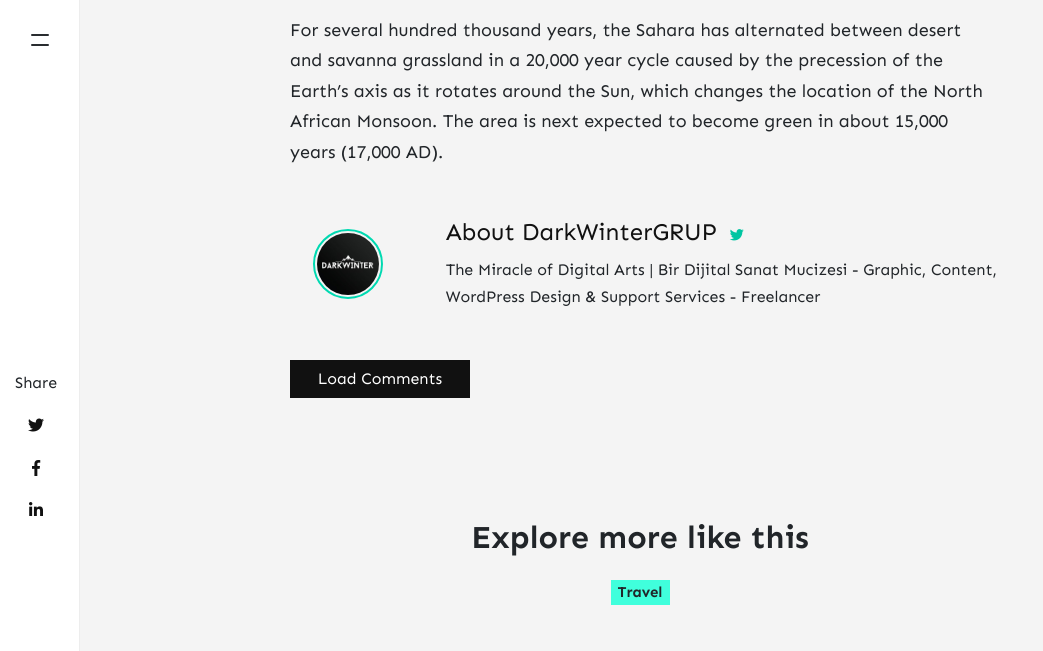
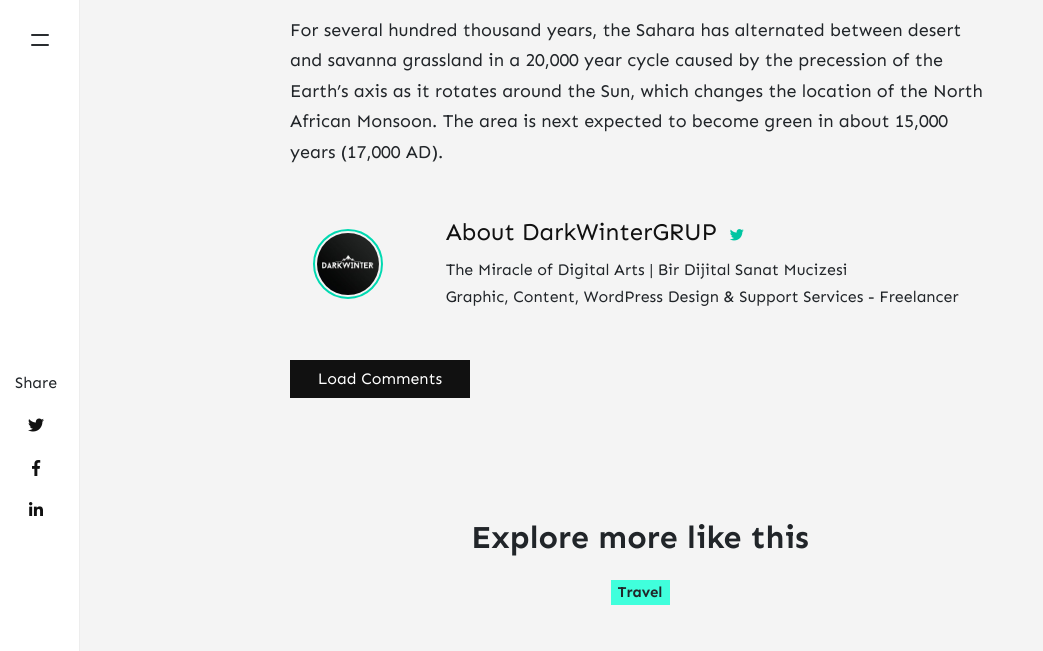
Before and after one commit to darkwintergrup/BLOG, a Jekyll site: the page built from _posts/2020-02-1-much-more-than-a-desert-trip-to-sahara.md, in a window 1280 px wide and 900 px high, scrolled down 1666 px, cut to the strip 0-651 px from the top of the window. Shown: the whole strip, without its empty margins (0-1043 px from the left). Built offline with Jekyll 4.4.1, drawn with Linux system fonts in a browser that asks for light colours; nearby versions of some CDN libraries; comment, search, counter and statistics services are not loaded.

```diff
--- a/_config.yml
+++ b/_config.yml
@@ -21,7 +21,7 @@ authors:
     email: darkwintergrup@gmail.com
     web: https://www.instagram.com/darkwintergrup/
     twitter: https://www.instagram.com/darkwintergrup/
-    description: "The Miracle of Digital Arts | Bir Dijital Sanat Mucizesi - Graphic, Content, WordPress Design & Support Services - Freelancer"
+    description: "The Miracle of Digital Arts | Bir Dijital Sanat Mucizesi <br>Graphic, Content, WordPress Design & Support Services - Freelancer"
   john:
     name: DarkWinterGRUP
     display_name: DarkWinterGRUP
```
